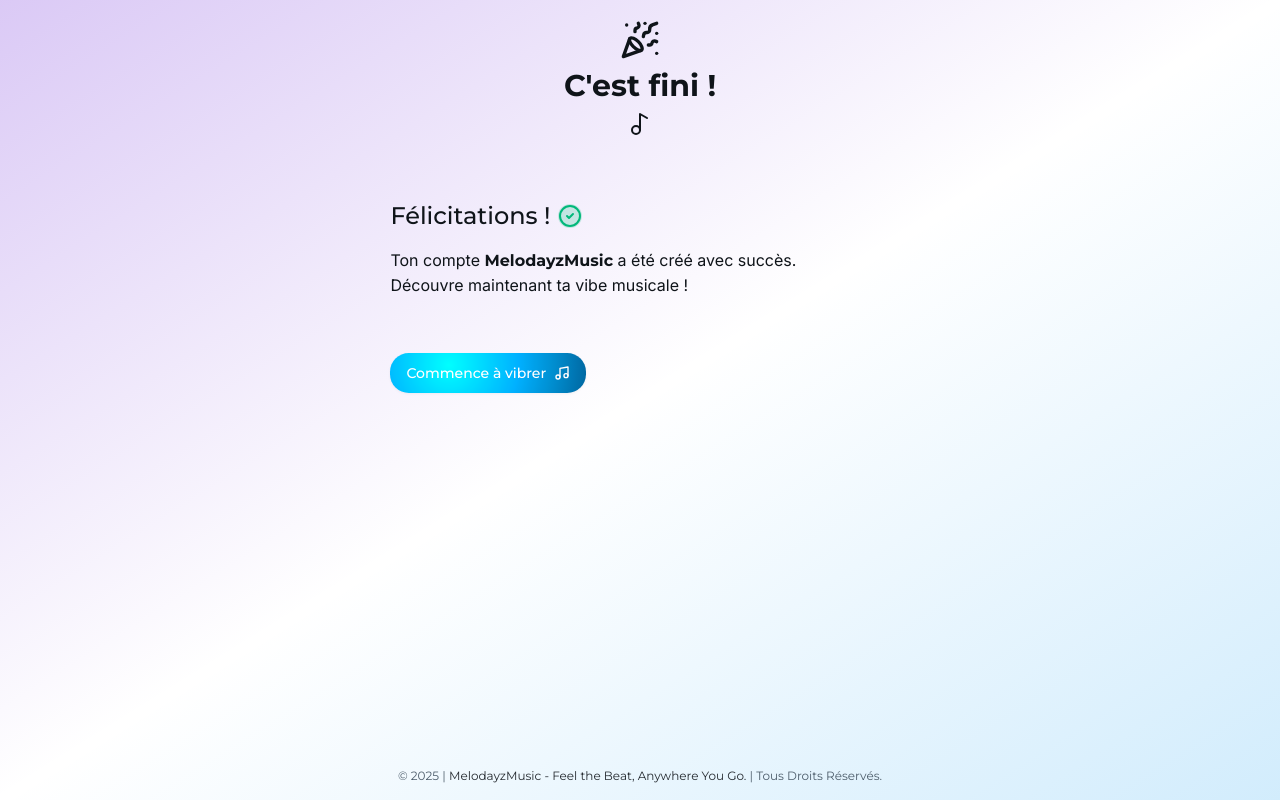
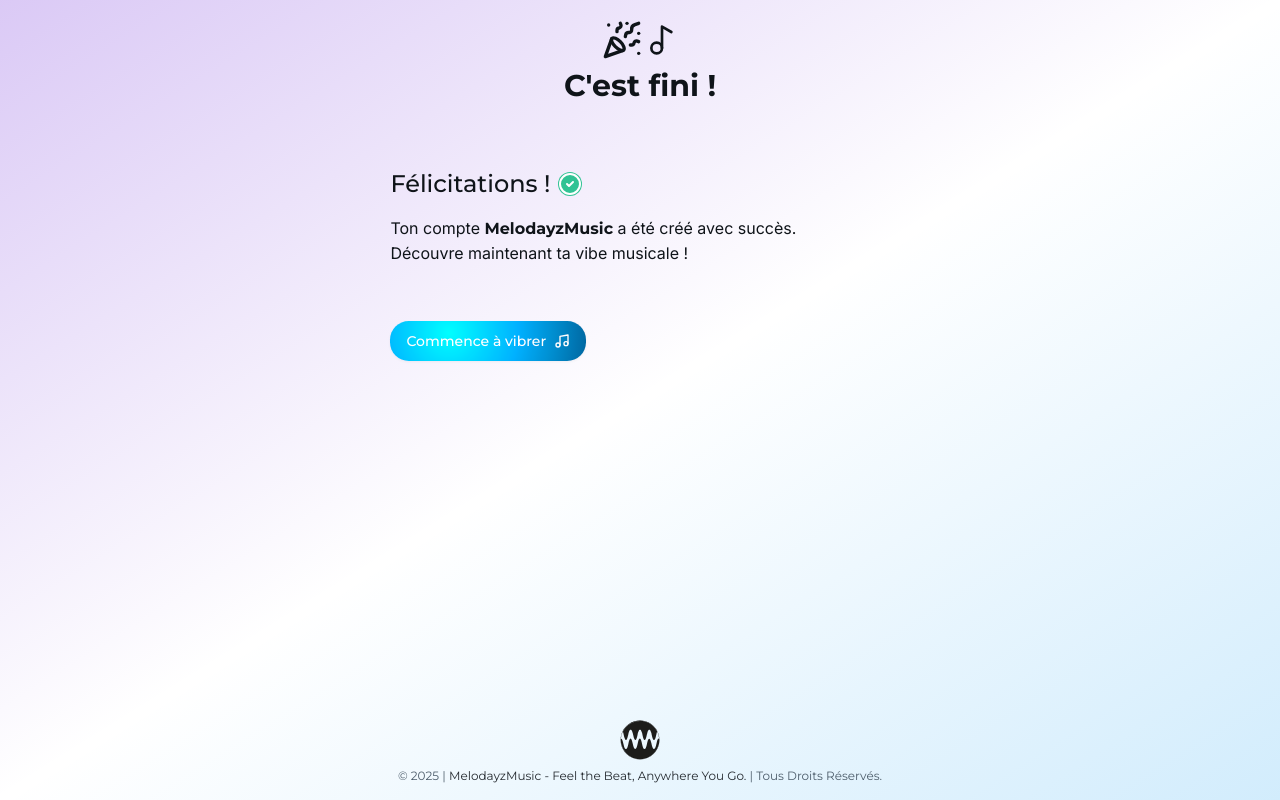
Before and after one commit to bossnare/melodayzmusic, a Next.js app in the folder apps/client/: page /auth/register/congratulation in a window 1280 px wide. Built offline with nearby package versions, Linux system fonts and the light colour scheme; grey boxes are pictures that could not be loaded.

Commit message:
client:client:auth: add login on congatulations page

```diff
--- a/apps/client/src/app/auth/register/congratulation/page.tsx
+++ b/apps/client/src/app/auth/register/congratulation/page.tsx
@@ -6,25 +6,61 @@ import {
 } from '@/components/auth/AuthWrapper';
 import { Music2, Music, PartyPopper, CircleCheck } from 'lucide-react';
 import { AuthCtaButton } from '@/components/auth/AuthCtaButton';
+import { useState, useTransition } from 'react';
+import { useRouter } from 'next/navigation';
+import api from '@/libs/api';
+import { AxiosError } from 'axios';
 
 export default function CongratulationPage() {
+  const tempData = JSON.parse(sessionStorage.getItem('tempAuth') || 'null');
+  const [isLoading, startTransition] = useTransition();
+  const [isPending, setIsPending] = useState(false);
+  const router = useRouter();
+  const pending = isLoading || isPending;
+
+  const handleLogin = async () => {
+    try {
+      setIsPending(true);
+      const res = await api.post('/auth/login', tempData);
+      if (res.data.success) {
+        // store token
+        localStorage.setItem('access_token', res.data.access_token);
+        // redirect to dashboard
+        startTransition(() => {
+          router.replace('/dashboard');
+        });
+      }
+    } catch (error) {
+      if (error instanceof AxiosError) {
+        const res = error.response;
+        console.log(error);
+      }
+    } finally {
+      setIsPending(false);
+    }
+  };
+
   return (
-    <AuthPageWrapper>
+    <AuthPageWrapper isPending={pending} textLoading="Préparation...">
       <StepCardWrapper
         key="congatulations"
         initial={{ x: 100, opacity: 0 }}
         exit={{ x: -100, opacity: 0 }}
         className="!w-[90%] lg:!w-[40%] flex flex-col"
       >
-        <h2 className="font-montserrat font-bold text-3xl flex flex-col gap-2 items-center mt-5">
-          <PartyPopper className="size-10" />
-          C&apos;est fini !
-          <Music2 />
-        </h2>
+        <div className="flex flex-col items-center gap-2 mt-5">
+          <div className="flex items-center gap-1">
+            <PartyPopper className="size-10" />
+            <Music2 className="size-8" />
+          </div>
+          <h2 className="text-3xl font-bold font-montserrat">
+            C&apos;est fini !
+          </h2>
+        </div>
         <div className="mt-16">
-          <h3 className="text-2xl flex items-center font-montserrat font-medium gap-2">
+          <h3 className="flex items-center gap-2 text-2xl font-medium font-montserrat">
             Félicitations !{' '}
-            <span className="text-chart-2 bg-chart-2/20 rounded-full">
+            <span className="text-white rounded-full bg-chart-2/80">
               <CircleCheck />
             </span>
           </h3>
@@ -35,8 +71,10 @@ export default function CongratulationPage() {
           </p>
           <p>Découvre maintenant ta vibe musicale !</p>
         </div>
-        <div className="mt-14 mr-auto active:bg-muted">
-          <AuthCtaButton>Commence à vibrer <Music /></AuthCtaButton>
+        <div className="mr-auto mt-14 active:bg-muted">
+          <AuthCtaButton onClick={handleLogin}>
+            Commence à vibrer <Music />
+          </AuthCtaButton>
         </div>
       </StepCardWrapper>
     </AuthPageWrapper>
--- a/apps/client/src/app/auth/register/step/page.tsx
+++ b/apps/client/src/app/auth/register/step/page.tsx
@@ -77,6 +77,8 @@ export default function StepPage() {
       setRegisterLoading(true);
       const res = await api.post('/auth/register', payload);
       if (res.data) {
+        const expiresAt = Date.now() + 15 * 60 * 1000
+        sessionStorage.setItem("tempAuth", JSON.stringify({email: payload.email, password: payload.password, expiresAt}))
         startTransition(() => {
           router.replace('/auth/register/congratulation');
         });
@@ -84,7 +86,6 @@ export default function StepPage() {
     } catch (error) {
       if (error instanceof AxiosError) {
         alert(error?.message);
-        alert(JSON.stringify(data, null, 2));
       }
     } finally {
       setRegisterLoading(false);
--- a/apps/client/src/components/auth/AuthWrapper.tsx
+++ b/apps/client/src/components/auth/AuthWrapper.tsx
@@ -1,7 +1,7 @@
 import { type BaseProps } from '@/types/base.interface';
 import { AnimatePresence, motion, type MotionProps } from 'motion/react';
 import { Tagline } from '../branding/tagline';
-import {Overlay} from '@/components/motions/Overlay'
+import { Overlay } from '@/components/motions/Overlay';
 
 const StepCardWrapper = ({
   key,
@@ -26,16 +26,19 @@ const StepCardWrapper = ({
   );
 };
 
-const AuthPageWrapper = ({ children, isPending }: BaseProps & {isPending?: boolean}) => {
+const AuthPageWrapper = ({
+  children,
+  isPending,
+  textLoading,
+}: BaseProps & { isPending?: boolean; textLoading?: string }) => {
   return (
     <section
       className="relative flex flex-col items-center justify-between gap-2 sm:gap-6 lg:gap-2 px-2 md:px-10 lg:px-4 pb-[1.5rem]
       sm:h-auto lg:h-dvh h-dvh md:pb-4"
     >
-
       {children}
       {/* Overlay */}
-      <Overlay isPending={isPending} />
+      <Overlay isPending={isPending} textLoading={textLoading} />
       {/* tag */}
       <footer className="flex flex-col items-center text-xs text-muted-foreground font-montserrat">
         <Tagline />
--- a/apps/client/src/components/branding/tagline.tsx
+++ b/apps/client/src/components/branding/tagline.tsx
@@ -19,10 +19,10 @@ export const Tagline = () => {
           <ModeToggle />
         </div>
       ) : (
-        <div className="pb-3 lg:hidden">
+        <div className="pb-2">
           <Image
             alt="MelodayzMusic"
-            className="size-10 dark:ivert-0 invert"
+            className="size-10 dark:invert"
             width={1000}
             height={1000}
             src="/icons/icon_x32.svg"
--- a/apps/client/src/components/motions/Overlay.tsx
+++ b/apps/client/src/components/motions/Overlay.tsx
@@ -1,17 +1,24 @@
 import { Spinner } from '@/components/ui/spinner';
-import {cn} from '@/lib/utils'
+import { cn } from '@/lib/utils';
 
-export const Overlay = ({isPending}: {isPending?: boolean}) => {
+export const Overlay = ({
+  isPending,
+  textLoading,
+}: {
+  isPending?: boolean;
+  textLoading?: string;
+}) => {
   return (
     <div
       className={cn(
-            'bg-black/50 z-60 fixed inset-0 flex items-center justify-center backdrop-blur-sm',
+        'bg-black/50 z-60 fixed inset-0 flex items-center gap-2 flex-col md:flex-row justify-center backdrop-blur-sm',
         isPending
           ? 'opacity-100 pointer-events-auto'
           : 'opacity-0 pointer-events-none'
       )}
     >
-          <Spinner className="size-10 text-white" />
+      <Spinner className="text-white size-10 md:size-6" />
+      <span>{textLoading}</span>
     </div>
-  )
-}
+  );
+};
--- /dev/null
+++ b/apps/client/src/hooks/useLogin.ts
@@ -0,0 +1,4 @@
+// export const useLogin = () => {
+
+//   return {}
+// }
```
Lines whose indentation alone changed are shown as unchanged.
